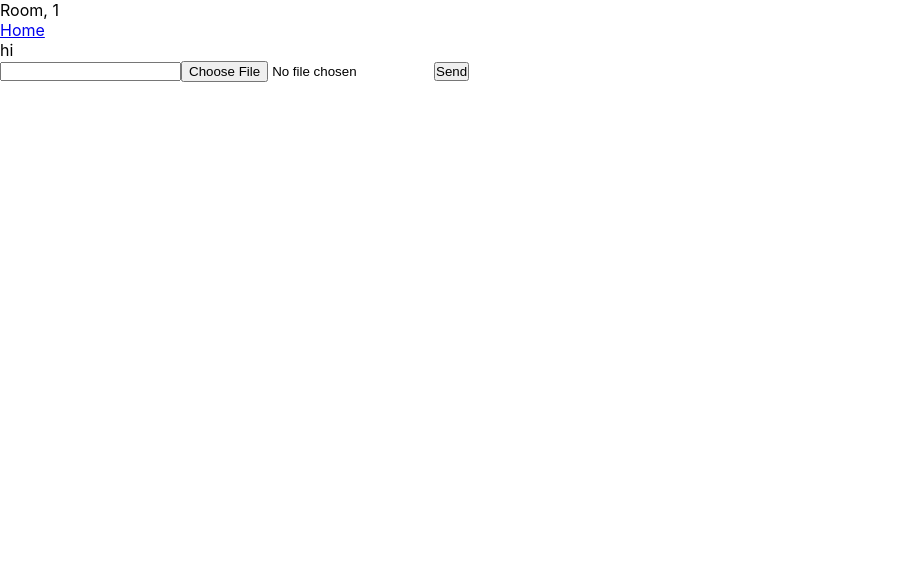
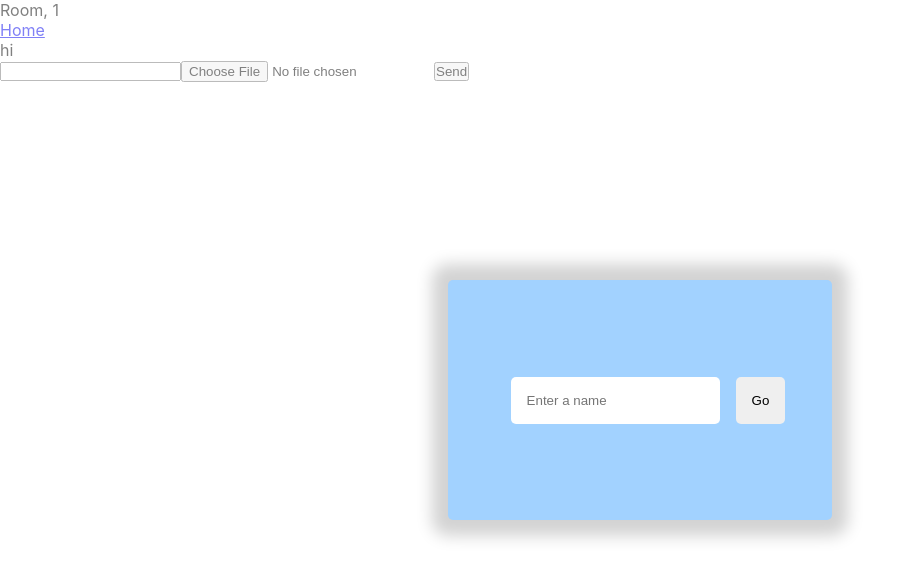
Before and after one commit to xuanlc113/serverless-chatroom, a React (Create React App) app in the folder client/: page /1 in a window 1280 px wide. Shown: the top 578 px of the page, without its empty margins (0-915 px from the left). Built offline with nearby package versions, Linux system fonts and the light colour scheme.

Commit message:
add name popup

```diff
--- /dev/null
+++ b/client/src/Popup.css
@@ -0,0 +1,55 @@
+.popup {
+  position: absolute;
+  height: 100%;
+  width: 100%;
+  display: flex;
+  justify-content: center;
+  align-items: center;
+  background-color: rgba(255, 255, 255, 0.5);
+}
+
+.popup-form {
+  background: #a2d2ff;
+  width: 30%;
+  height: 30%;
+  display: flex;
+  justify-content: center;
+  align-items: center;
+  border-radius: 5px;
+  box-shadow: 0rem 0rem 1rem 1rem lightgray;
+}
+
+.popup-input-block {
+  margin: 1rem;
+}
+
+.popup-input {
+  padding: 1rem;
+  width: 100%;
+  border-radius: 5px;
+  border: none;
+}
+
+.popup-input:focus {
+  outline: none;
+}
+
+.popup-input-error {
+  position: absolute;
+  color: red;
+  margin: 0.5rem;
+}
+
+.popup-button {
+  padding: 1rem;
+  border: none;
+  border-radius: 5px;
+}
+
+.popup-button:hover {
+  background: lightgray;
+}
+
+.popup-button:focus {
+  outline: none;
+}
--- /dev/null
+++ b/client/src/Popup.js
@@ -0,0 +1,33 @@
+import React, { useState } from "react";
+import "./Popup.css";
+
+export default function Popup(props) {
+    const [error, setError] = useState(false);
+
+    const submitHandler = (event) => {
+        event.preventDefault();
+        if (props.username.length == 0) {
+            setError(true);
+        } else {
+            props.setPopup(false);
+        }
+    }
+
+    return (
+        <div className="popup">
+            <form className="popup-form" onSubmit={submitHandler}>
+                <div className="popup-input-block">
+                <input
+                    type="text"
+                    placeholder="Enter a name"
+                    value={props.username}
+                    onChange={(e) => props.setUsername(e.target.value)}
+                    className={"popup-input" + (error ? " error": "")}
+                />
+                {error && <p className="popup-input-error">Name cannot be empty</p>}
+                </div>
+                <button className="popup-button">Go</button>
+            </form>
+        </div>
+    )
+}
--- a/client/src/Room.js
+++ b/client/src/Room.js
@@ -1,11 +1,20 @@
-import React, { useState } from "react";
+import React, { useEffect, useState } from "react";
 import { Link, useParams } from "react-router-dom";
 import Chat from "./Chat";
+import Popup from "./Popup";
 
 export default function Room() {
+  const [popup, setPopup] = useState(true);
   const [roomId, setRoomId] = useState(useParams().id);
+  const [username, setUsername] = useState("");
+
+  useEffect(() => {
+
+  }, [popup]);
+
   return (
     <div className="room">
+      {popup && <Popup username={username} setUsername={setUsername} setPopup={setPopup}/>}
       <div className="sidebar">
         <p>Room, {roomId}</p>
         <Link to="/">Home</Link>
```
